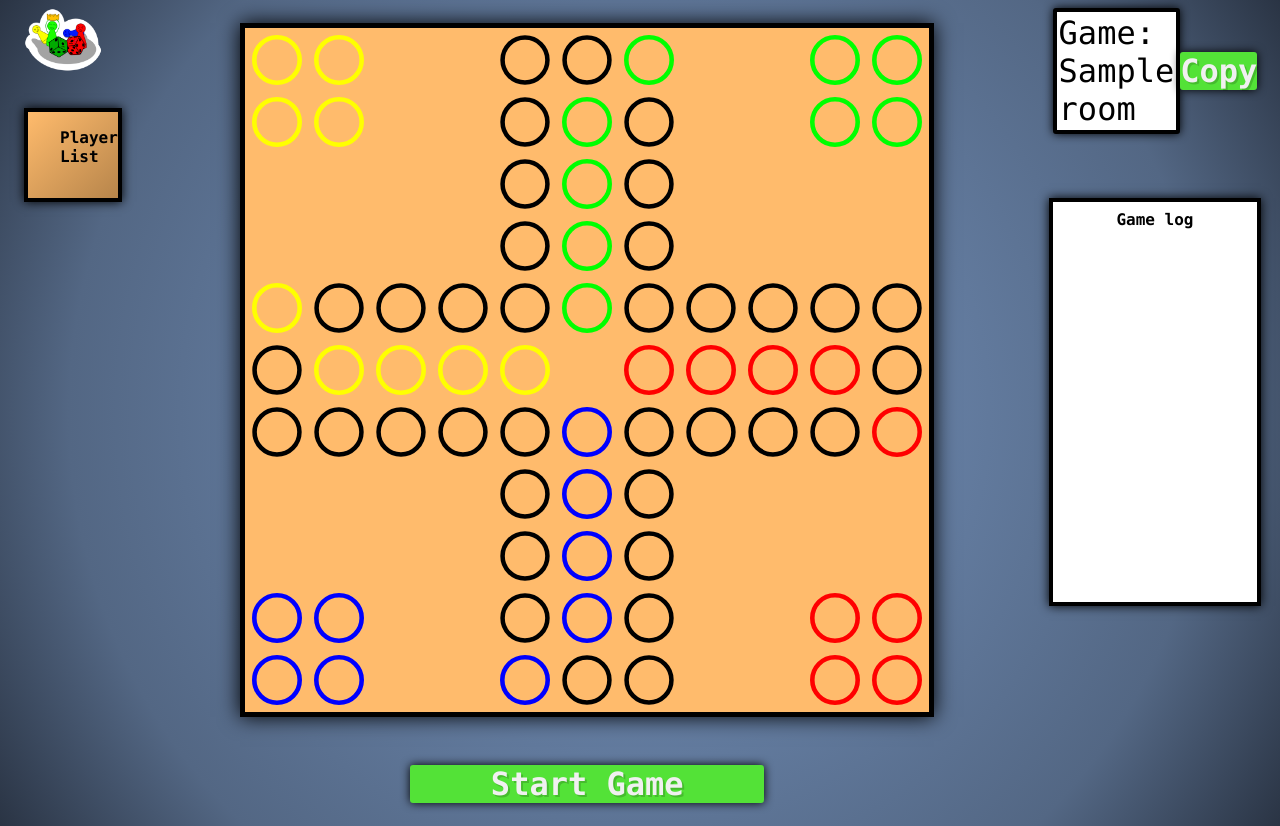
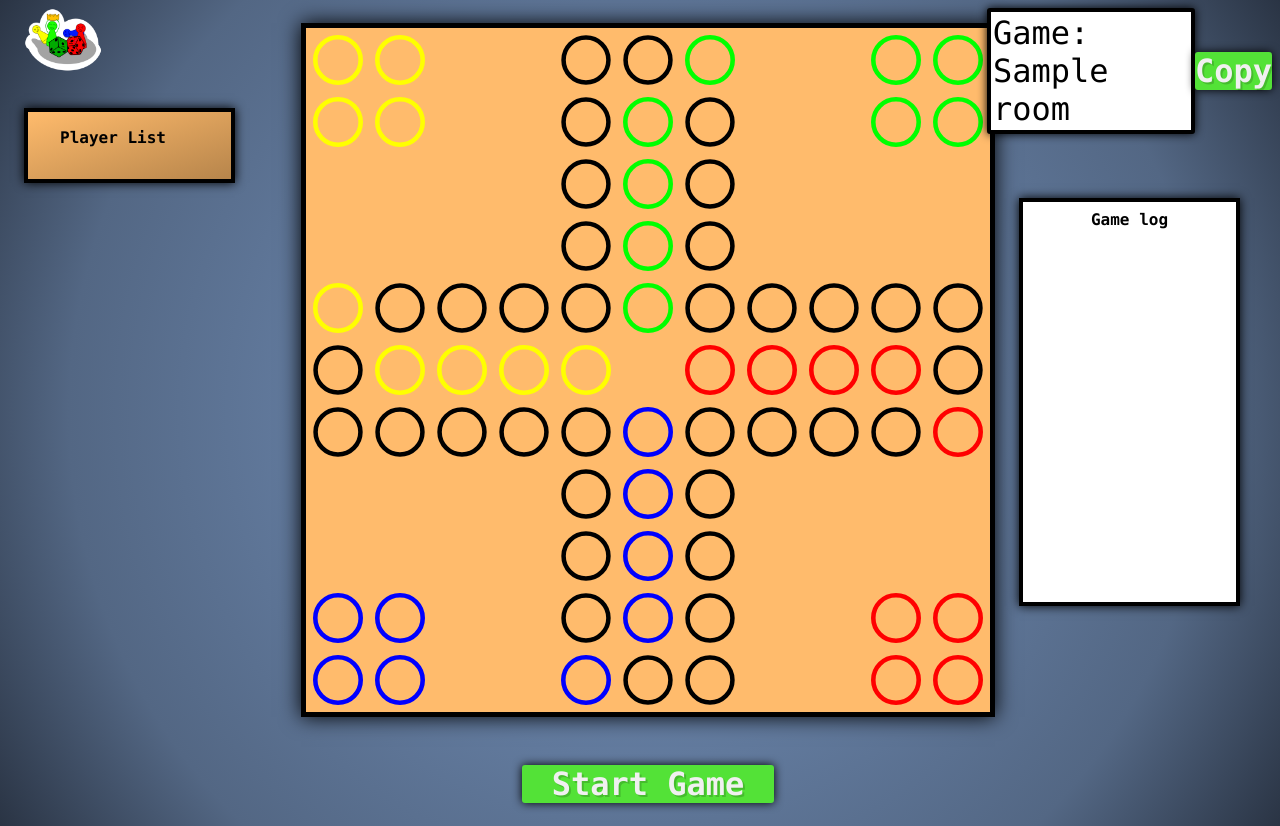
Before and after one commit to runyx1325/LaborWebeng2, a Flask app: template app/templates/game.html in a window 1280 px wide. Run offline with Flask 3, Linux system fonts and the light colour scheme; the template is opened without the code that fills it: most values are stand-ins (such as "Sample title", 1, 10 or a date in 2020); some libraries are stand-ins or nearby versions.

Commit message:
width anpassung

```diff
--- a/app/static/css/style.css
+++ b/app/static/css/style.css
@@ -164,7 +164,7 @@ td:hover {
 }
 #game .panel {
     flex: 0 0 auto;
-    width: 70%;
+    width: 50%;
     padding: 15px;
     box-sizing: inherit;
     display: flex;
@@ -174,7 +174,6 @@ td:hover {
 #game .panel-right {
     position: relative;
     margin-left: 8px;
-    margin-right: 2rem;
     flex: 1 1 15%;
     display: flex;
     box-sizing: inherit;
@@ -197,6 +196,7 @@ td:hover {
     background-image: linear-gradient(to bottom right, #ffbb6c, #b7854b);
     box-shadow: 0px 0px 10px black;
     margin-bottom: auto;
+    width: 60%;
 }
 ul{
     padding: 0;
@@ -226,6 +226,7 @@ ul{
     align-items: center;
 }
 #game .room-key-display {
+    width: auto;
     font-size: 2rem;
     padding: 2px;
     border-radius: var(--BORDER_RADIUS);
@@ -259,6 +260,7 @@ ul{
     border: 4px solid black;
     background-color: #fff;
     box-shadow: 0px 0px 10px black;
+    width: 75%;
 }
 #room-log .message{
     color: var(--COLOR_CHAT_TEXT_BASE);
```
